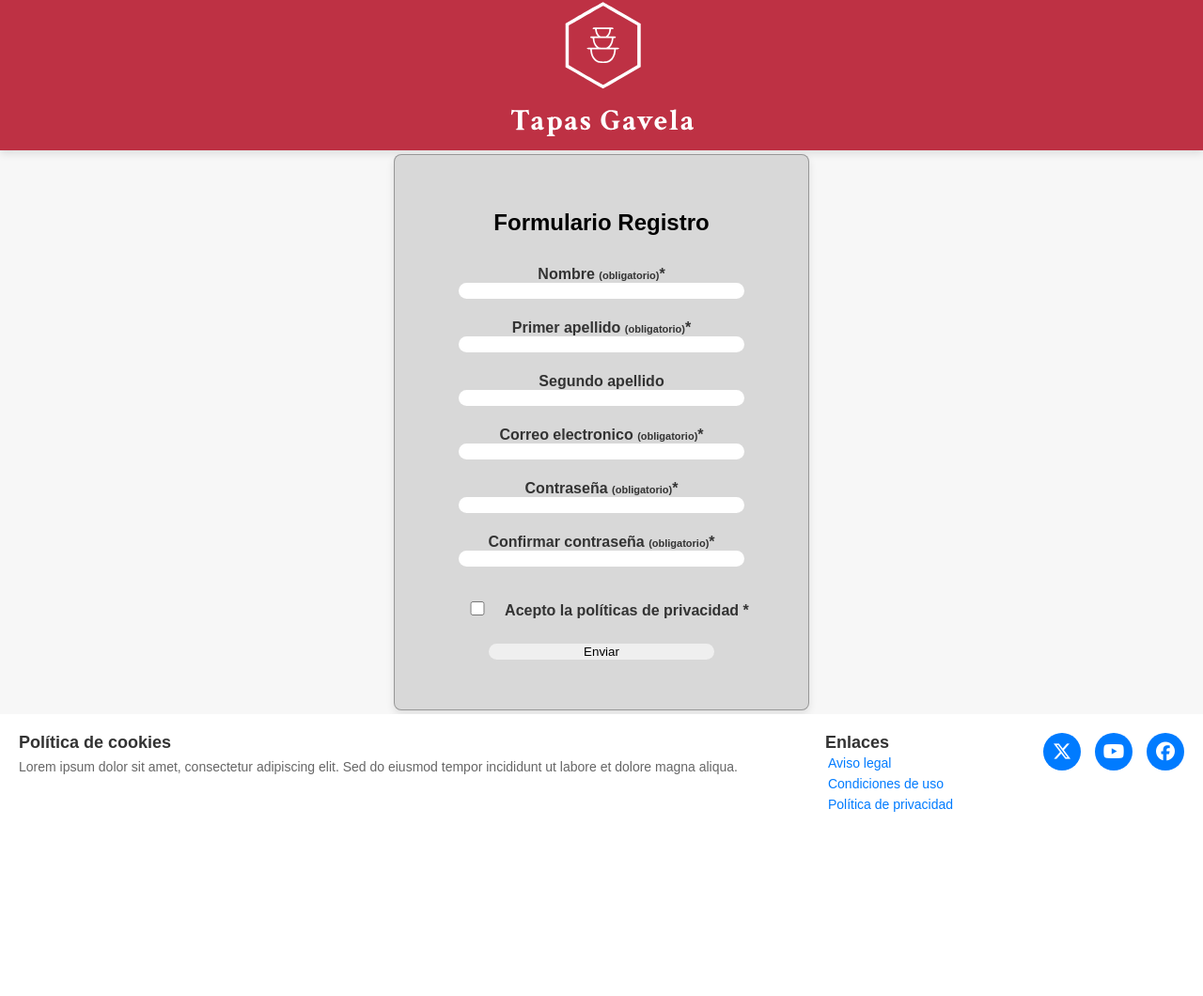
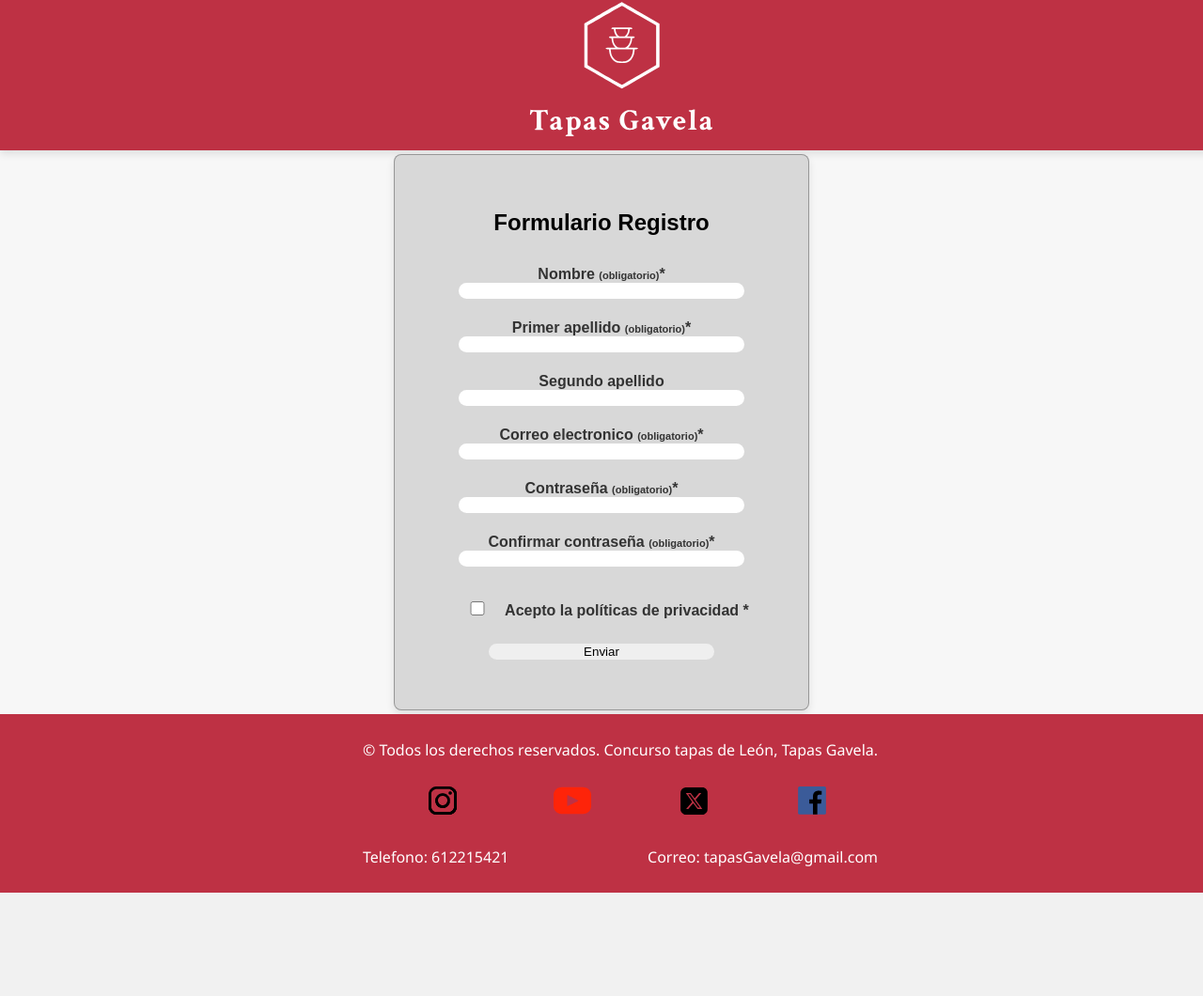
Before and after one commit to LuisTona/proyectoTapasJs, a PHP site: page /registro.html in a window 1280 px wide. Shown: the whole page at 94% size. After the commit the page ends 950 px from the top, so only its background shows below. Run offline with PHP 8.4, Linux system fonts and the light colour scheme; some libraries are stand-ins or nearby versions.

Commit message:
control de usuarios

```diff
--- a/css/estilosGenerales.css
+++ b/css/estilosGenerales.css
@@ -1,8 +1,10 @@
 :root {
     --color-primary: #be3144;
+    --color-secondary: white;
 }
 nav, footer {
     background-color: var(--color-primary);
+    color: var(--color-secondary);
 }
 body {
     font-family: Arial, sans-serif;
@@ -44,8 +46,8 @@ footer {
     justify-content: center;
     align-items: center;
     width: 100%;
-    /* height: 100px; */
-    /* padding: 20px; */
+    height: 150px;
+    padding: 20px;
     font-family:'Segoe UI', Tahoma, Geneva, Verdana, sans-serif;
     & a{
         margin:0px;
--- a/css/style.css
+++ b/css/style.css
@@ -1,27 +1,3 @@
-body {
-    font-family: Arial, sans-serif;
-    background-color: #f7f7f7;
-    display: grid;
-    grid-template-rows:minmax(160px, 15vh) minmax(600px, 75vh) minmax(300px,14vh);
-    margin: 0;
-    overflow-x: hidden;
-    overflow-y: auto;
-    box-sizing: border-box;
-}
-
-header {
-    padding: 20px;
-    display: flex;
-    justify-content: center;
-    align-items: center;
-    background-color: #be3144;
-    box-shadow: 0 4px 8px rgba(0, 0, 0, 0.1);
-}
-#logo{
-    img {
-        width: 200px;
-    }
-}
 
 form {
     background-color: #fff;
@@ -136,94 +112,3 @@ form {
         }
     }
 }
-footer {
-    display: flex;
-    justify-content: space-between;
-    align-items: flex-start;
-    padding: 20px;
-    background-color: #fff;
-    box-sizing: border-box;
-    width: 100%;
-}
-
-#izquierda-footer strong {
-    font-size: 18px;
-    color: #333;
-}
-
-#izquierda-footer p {
-    font-size: 14px;
-    color: #666;
-    margin-top: 5px;
-    line-height: 1.5;
-}
-
-#derecha-footer {
-
-    display: flex;
-    justify-content: end;
-    flex-direction: column;
-}
-
-#derecha-footer strong {
-    font-size: 18px;
-    color: #333;
-}
-
-#derecha-footer a {
-    text-decoration: none;
-    color: #007bff;
-    font-size: 14px;
-    & p {
-        margin: 0px 0;
-        padding: 3px;
-    }
-}
-
-#derecha-footer a:hover {
-    text-decoration: underline;
-}
-
-#iconos {
-    display: flex;
-    justify-content: center;
-    align-items: center;
-    gap: 15px;
-}
-a{
-    text-decoration: none;
-    .circulo {
-        display: flex;
-        justify-content: center;
-        align-items: center;
-        width: 40px;
-        height: 40px;
-        border-radius: 50%;
-        background-color: #007bff;
-        color: white;
-        font-size: 20px;
-        transition: background-color 0.3s ease;
-    }
-
-    .circulo:hover {
-        background-color: #0056b3;
-    }
-}
-
-@media (max-width: 768px) {
-    footer {
-        flex-direction: column;
-        align-items: center;
-        padding: 20px 10px;
-    }
-
-    #izquierda-footer, #derecha-footer {
-        padding: 0;
-        text-align: center;
-        flex: none;
-    }
-
-    #iconos {
-        margin-top: 20px;
-    }
-}
--- a/index.html
+++ b/index.html
@@ -7,6 +7,7 @@
       <!-- Enlace al archivo CSS -->
       <link rel="stylesheet" href="css/font-awesome.css">
       <link rel="stylesheet" href="css/landingPage.css">
+      <!-- <link rel="stylesheet" href="./css/estilosGenerales.css"> -->
       <link rel="shortcut icon" href="./svg/logoTapasFavicon.svg" type="image/x-icon">
    </head>
    <body>
@@ -28,6 +29,9 @@
                   <li class="dropdown" id="userIdentificado">
                      <a href="#" id="identificador"></a>
                      <ul class="dropdown-menu">
+                        <li><a href="" id="insertar">Insertar Tapa</a></li>
+                        <li><a href="" id="modificar">Modificar Tapa</a></li>
+                        <li><a href="" id="eliminar">Eliminar Tapa</a></li>
                         <li><a href="#" id="logOut">Cerrar sesion</a></li>
                      </ul>
                   </li>
--- a/registro.html
+++ b/registro.html
@@ -4,9 +4,10 @@
 <head>
     <meta charset="UTF-8">
     <meta name="viewport" content="width=device-width, initial-scale=1.0">
-    <title>Document</title>
+    <title>Registro</title>
     <script src="https://kit.fontawesome.com/0d0e251cce.js" crossorigin="anonymous"></script>
     <link rel="stylesheet" href="./css/style.css">
+    <link rel="stylesheet" href="./css/estilosGenerales.css">
     <link rel="shortcut icon" href="./svg/logoTapasFavicon.svg" type="image/x-icon">
 </head>
 <body>
@@ -83,7 +84,18 @@
         <input type="submit" value="Enviar" id="enviar">
     </form>
 
-    <footer>
+    <footer id="contact">
+        <div>&copy; Todos los derechos reservados. Concurso tapas de León, Tapas Gavela.</div>
+        <div class="iconos">
+           <a href="#"><img src="./svg/insta.svg" alt="Logo Instagram"></a>
+           <a href="#"><img src="./svg/yt2.svg" alt="Logo Instagram"></a>
+           <a href="#"><img src="./svg/X.svg" alt="Logo Instagram"></a>
+           <a href="#"><img src="./svg/facebook.svg" alt="Logo Instagram"></a>
+        </div>
+        <div id="contacto"><div>Telefono: 612215421</div> <div> Correo: tapasGavela@gmail.com</div></div>
+     </footer>
+
+    <!-- <footer>
         <div id="izquierda-footer">
             <strong>Política de cookies</strong>
             <p>Lorem ipsum dolor sit amet, consectetur adipiscing elit. Sed do eiusmod tempor incididunt ut labore et dolore magna aliqua.</p>
@@ -115,7 +127,7 @@
                 </div>
             </a>
         </div>
-    </footer>
+    </footer> -->
 
     <script type="module" src="./js/from.js"></script>
     <!-- <script src="./js/registro.js"></script> -->
```
Also changed, not shown: css/login.css (+0 -35 lines), insertarTapa.html (added, +11 -0 lines), js/landingPage.js (+21 -1 lines), login.html (+13 -4 lines), eliminarTapa.html (added), modificarTapa.html (added).
